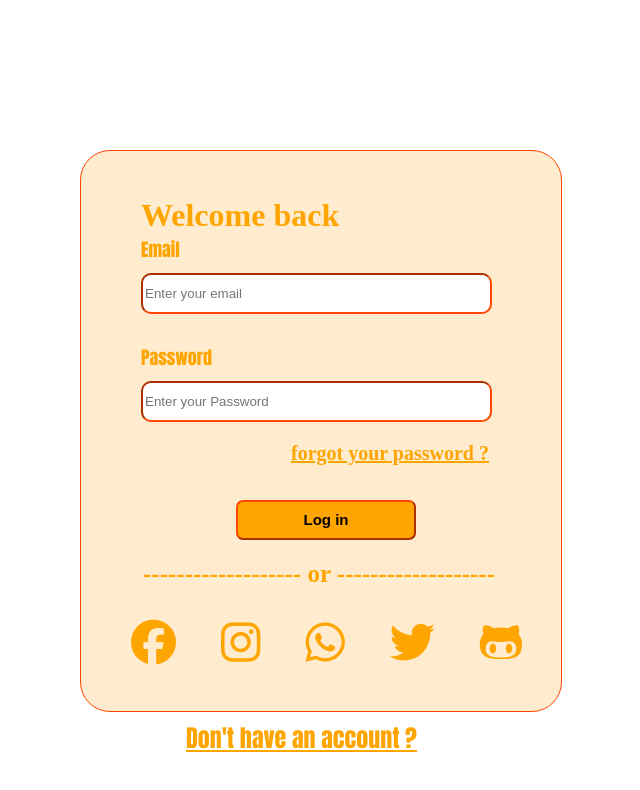
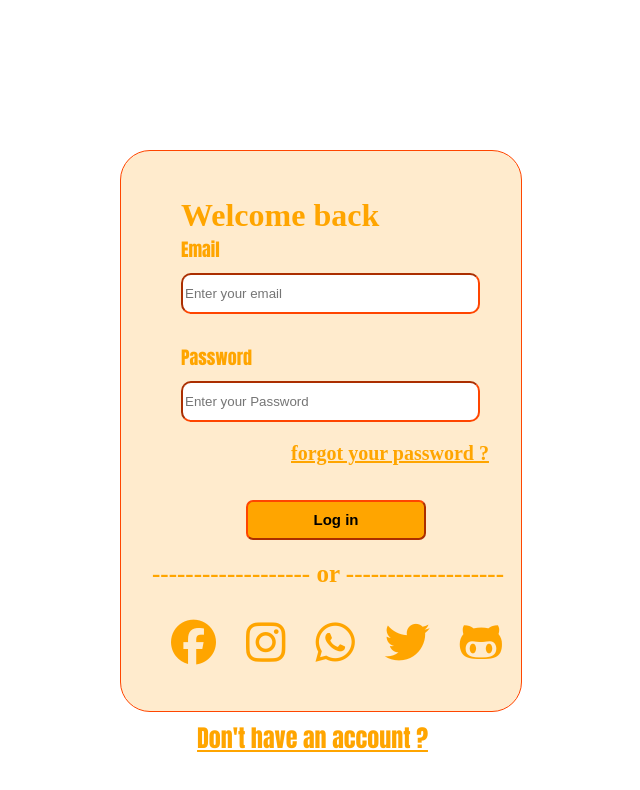
Before and after one commit to MohammedKukshiwala/myloginpage, a plain HTML site: page index.html in a window 1280 px wide. Shown: the whole page, without its empty margins (319-959 px from the left). Drawn offline with Linux system fonts and the light colour scheme.

Commit message:
Update style.css

```diff
--- a/style.css
+++ b/style.css
@@ -2,7 +2,7 @@
     display: flex;
     flex-wrap: wrap;
     height: 70vh;
-    width: 30rem;
+    width: 25rem;
     background-color:blanchedalmond;
     border: 1px solid black;
     border-radius: 30px;
@@ -75,9 +75,8 @@ div.forgot-password {
   /* text-align: right; */
   margin-left: 100px;
   padding-top: 20px;
-  padding-left: 110px;
+  padding-left: 70px;
 }
-
 
 div.forgot-password a {
    color: black;
@@ -91,7 +90,7 @@ div.forgot-password a {
     width: 180px;
     height: 40px;
     align-items: center;
-    margin-left: 155px;
+    margin-left: 125px;
     margin-top: 35px;
     border-radius: 7px;
     background-color: orange;
@@ -103,7 +102,7 @@ div.forgot-password a {
 
 .line {
     font-size: 25px;
-    margin-left: 62px;
+    margin-left: 31px;
     margin-top: 20px;
     color: orange;
     font-weight: 900;
@@ -113,7 +112,7 @@ div.forgot-password a {
     display: flex;
     flex-wrap: wrap;
     flex-direction: row;
-    gap: 45px;
+    gap: 30px;
     padding-left: 50px;
     align-content: center;
     align-items: center;
```
